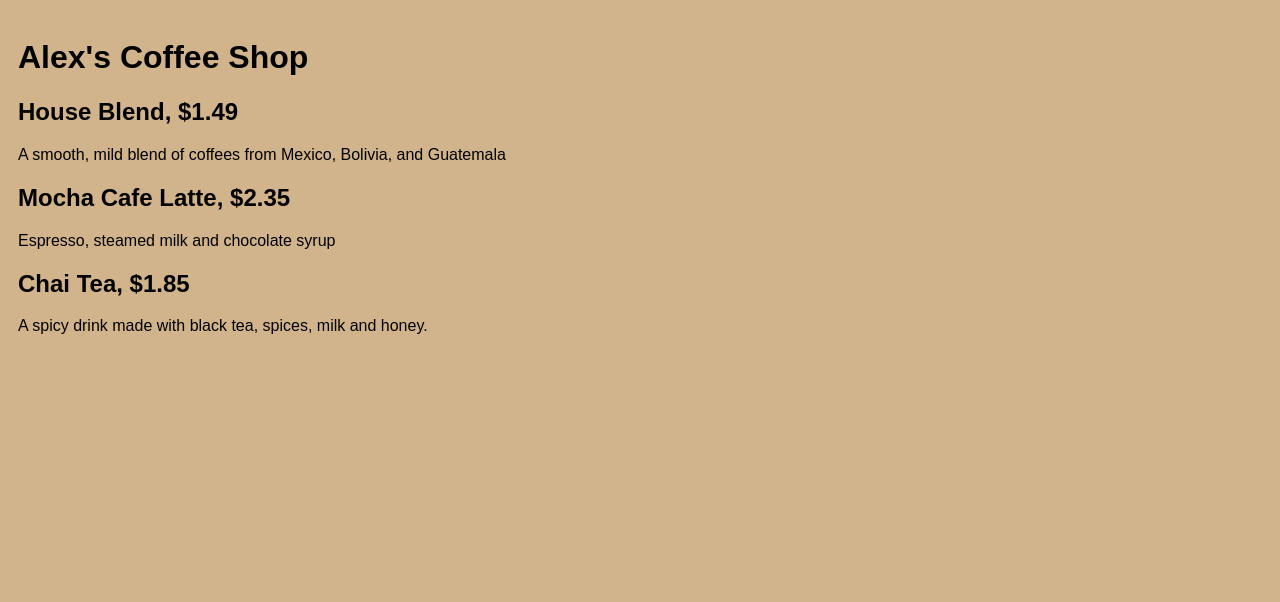
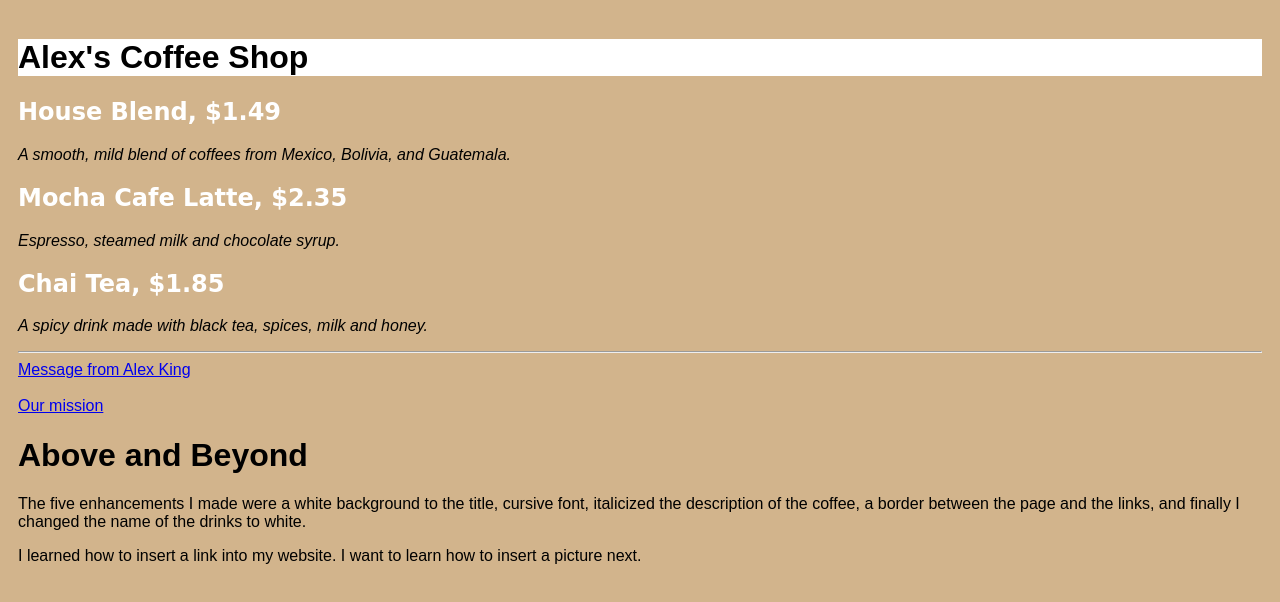
Before and after one commit to King5299/starbuzz, a plain HTML site: page index.html in a window 1280 px wide. Drawn offline with Linux system fonts and the light colour scheme.

Commit message:
Web Development and Basics

```diff
--- a/index.html
+++ b/index.html
@@ -1,3 +1,4 @@
+
 <!DOCTYPE html>
 <html lang="en">
 <head>
@@ -14,17 +15,27 @@
             padding: 10px 10px 10px 10px;
             font-family: sans-serif;}
              </style>
+    <style>
+    div{background-color: white;}</style>
+    <style>
+        div2{font-family: cursive; color: white }
+    </style>
 </head>
 <body>
-   <h1>Alex's Coffee Shop</h1>
-   <h2>House Blend, $1.49</h2>
-   <p>A smooth, mild blend of coffees from Mexico, Bolivia, and Guatemala</p>
+   <h1><div>Alex's Coffee Shop</div></h1>
+   <h2><div2>House Blend, $1.49</div2></h2>
+   <p><em>A smooth, mild blend of coffees from Mexico, Bolivia, and Guatemala.</em></p>
 
-   <h2>Mocha Cafe Latte, $2.35</h2>
-   <p>Espresso, steamed milk and chocolate syrup</p>
+   <h2><div2>Mocha Cafe Latte, $2.35</div2></h2>
+   <p><em>Espresso, steamed milk and chocolate syrup.</em></p>
 
-   <h2>Chai Tea, $1.85</h2>
-   <p>A spicy drink made with black tea, spices, milk and honey.</p>
-
+   <h2><div2>Chai Tea, $1.85</div2></h2>
+   <p><em>A spicy drink made with black tea, spices, milk and honey.</em></p>
+   <hr>
+  <a href="message.html">Message from Alex King</a>
+   <a href="mission.html"><br><br>Our mission</a>
+   <h1>Above and Beyond</h1>
+   <p>The five enhancements I made were a white background to the title, cursive font, italicized the description of the coffee, a border between the page and the links, and finally I changed the name of the drinks to white.</p>
+   <p>I learned how to insert a link into my website. I want to learn how to insert a picture next. </p>
 </body>
 </html>
```
Also changed, not shown: message.html (added, +26 -0 lines), mission.html (added, +25 -0 lines), 2 other files.
